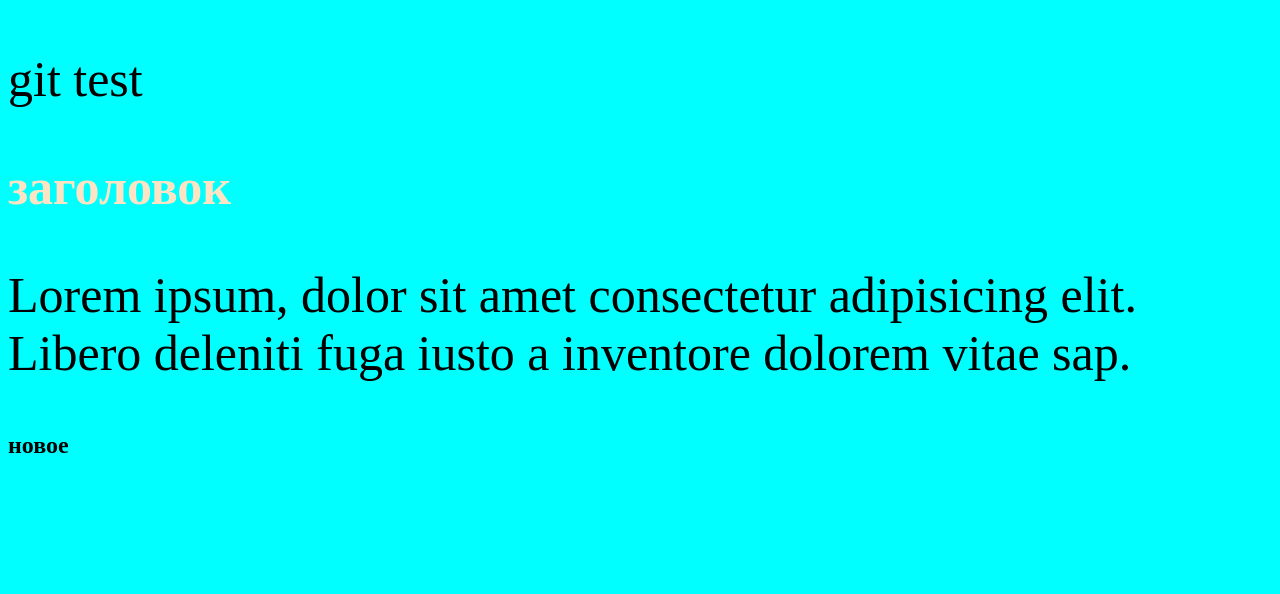
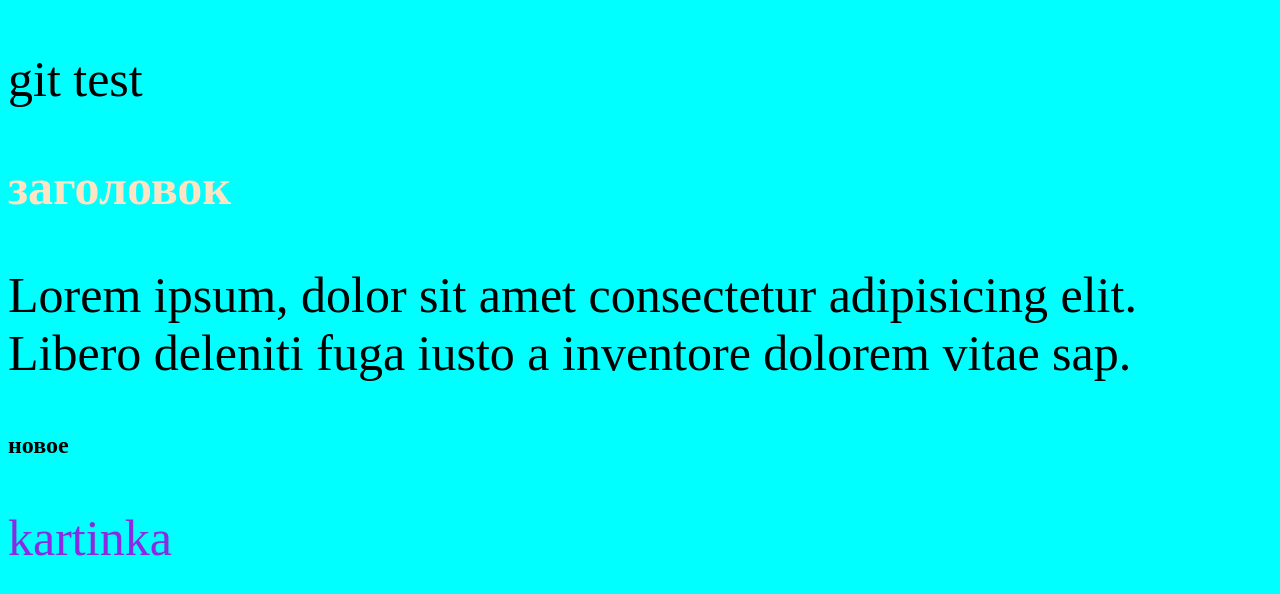
Before and after one commit to ASYLAA/new-repository, a plain HTML site: page index.html in a window 1280 px wide. Drawn offline with Linux system fonts and the light colour scheme.

Commit message:
добавила п

```diff
--- a/css/style.css
+++ b/css/style.css
@@ -8,3 +8,6 @@ h1{
     color: bisque;
     font-size: 50px;
 }
+#kartinka{
+    color: blueviolet;
+}
--- a/index.html
+++ b/index.html
@@ -12,5 +12,6 @@
     <h1>заголовок</h1>
     <p>Lorem ipsum, dolor sit amet consectetur adipisicing elit. Libero deleniti fuga iusto a inventore dolorem vitae sap.</p>
     <h2>новое</h2>
+    <p id="kartinka">kartinka</p>
 </body>
 </html>
```
